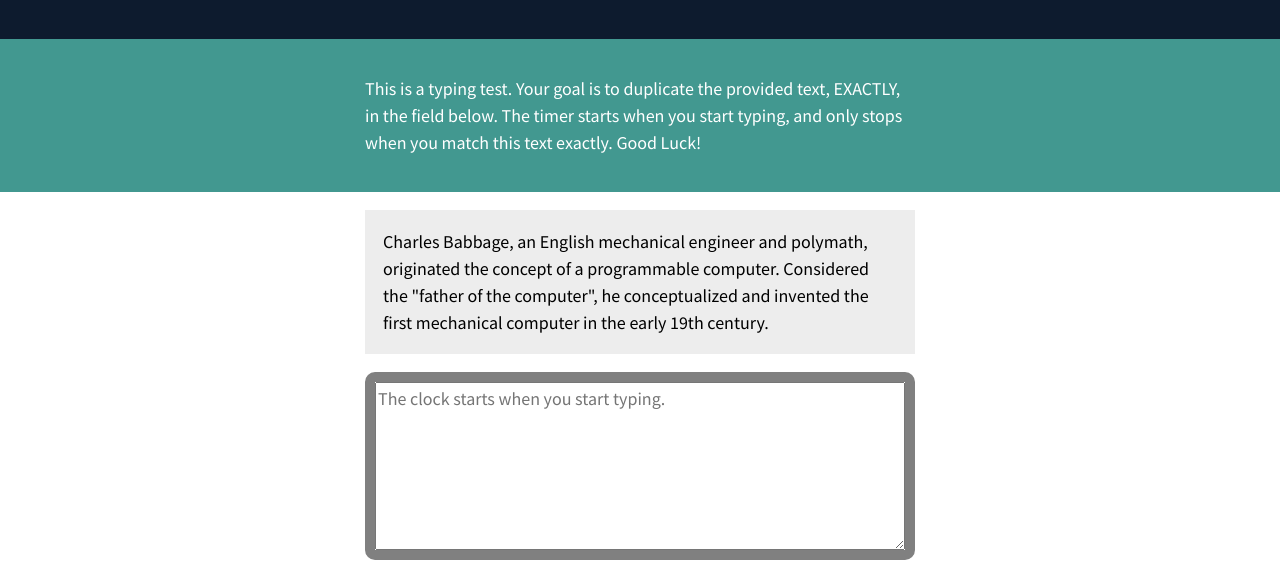
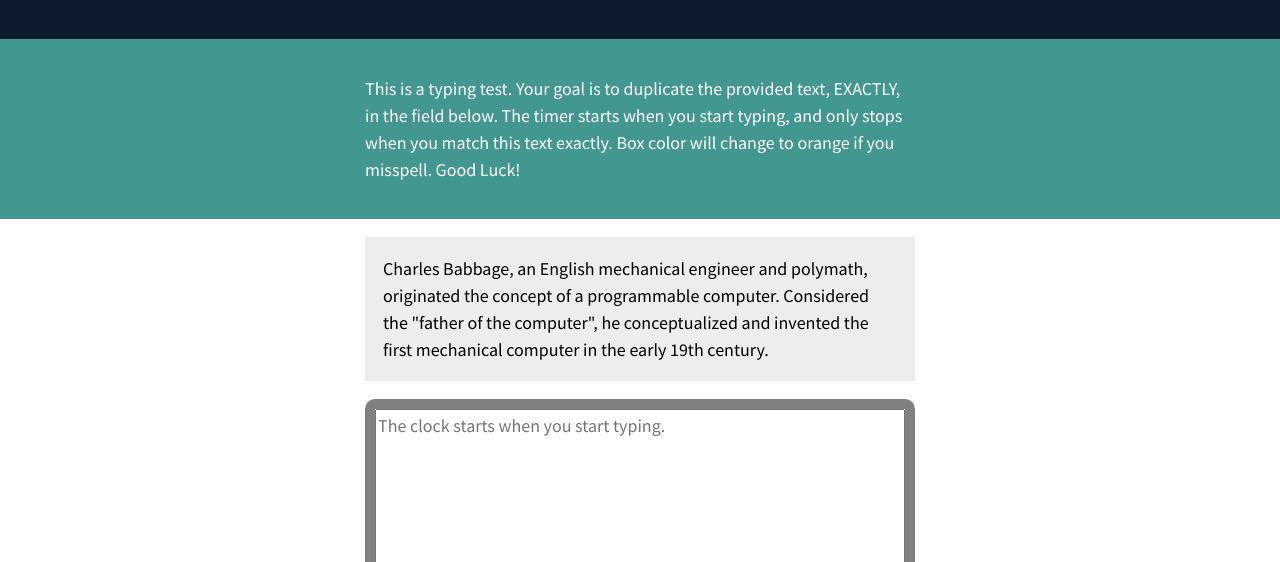
Before and after one commit to a5lam/Typing-Speed-Tester, a plain HTML site: page index.html in a window 1280 px wide. Shown: the part 99-661 px from the top of the page. Drawn offline with Linux system fonts and the light colour scheme.

Commit message:
Update index.html

```diff
--- a/index.html
+++ b/index.html
@@ -16,7 +16,7 @@
     </header>
     <main class="main">
         <article class="intro">
-            <p>This is a typing test. Your goal is to duplicate the provided text, EXACTLY, in the field below. The timer starts when you start typing, and only stops when you match this text exactly. Good Luck!</p>
+            <p>This is a typing test. Your goal is to duplicate the provided text, EXACTLY, in the field below. The timer starts when you start typing, and only stops when you match this text exactly. Box color will change to orange if you misspell. Good Luck!</p>
         </article><!-- .intro -->
         <section class="test-area">
             <div id="origin-text">
```
